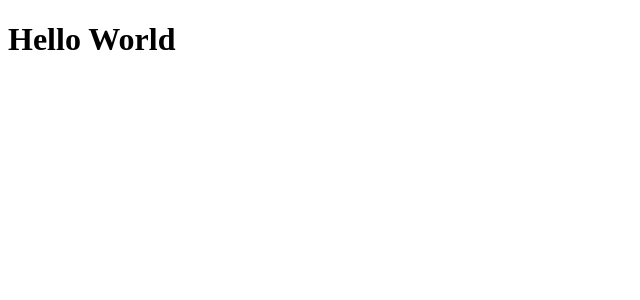
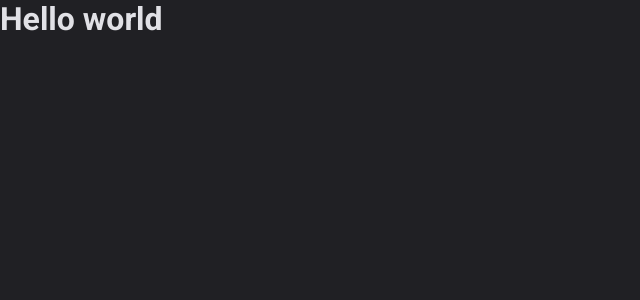
Before and after one commit to HugoNCastro/03-dt-money, a React (Vite) app: page / in a window 1280 px wide. Shown: the top 300 px of the page, without its empty margins (0-640 px from the left). Built offline with nearby package versions, Linux system fonts and the light colour scheme.

Commit message:
Definição de estilos da aplicação

```diff
--- a/index.html
+++ b/index.html
@@ -2,9 +2,12 @@
 <html lang="en">
   <head>
     <meta charset="UTF-8" />
-    <link rel="icon" type="image/svg+xml" href="/vite.svg" />
+    <link rel="preconnect" href="https://fonts.googleapis.com">
+    <link rel="preconnect" href="https://fonts.gstatic.com" crossorigin>
+    <link href="https://fonts.googleapis.com/css2?family=Baloo+2:wght@700;800&family=Roboto:wght@400;700&display=swap" rel="stylesheet">
+
     <meta name="viewport" content="width=device-width, initial-scale=1.0" />
-    <title>Vite + React + TS</title>
+    <title>DT Money</title>
   </head>
   <body>
     <div id="root"></div>
--- a/package.json
+++ b/package.json
@@ -9,8 +9,12 @@
     "preview": "vite preview"
   },
   "dependencies": {
+    "@rocketseat/eslint-config": "^1.2.0",
+    "@types/styled-components": "^5.1.26",
+    "eslint": "^8.38.0",
     "react": "^18.2.0",
-    "react-dom": "^18.2.0"
+    "react-dom": "^18.2.0",
+    "styled-components": "^5.3.9"
   },
   "devDependencies": {
     "@types/react": "^18.0.28",
--- a/src/App.tsx
+++ b/src/App.tsx
@@ -1,6 +1,12 @@
+import { ThemeProvider } from 'styled-components'
+import { defaultTheme } from './styles/themes/defauit'
+import { GlobalStyle } from './styles/global'
+
 export function App() {
-
   return (
-    <h1>Hello World</h1>
+    <ThemeProvider theme={defaultTheme}>
+      <GlobalStyle />
+      <h1>Hello world</h1>
+    </ThemeProvider>
   )
 }
--- /dev/null
+++ b/src/styles/global.ts
@@ -0,0 +1,24 @@
+import { createGlobalStyle } from 'styled-components'
+
+export const GlobalStyle = createGlobalStyle`
+  * {
+    margin: 0;
+    padding: 0;
+    box-sizing: border-box;
+  }
+
+  :focus {
+    outline: 0;
+    box-shadow: 0 0 0 2px ${(props) => props.theme['gray-500']};
+  }
+
+  body {
+    background-color: ${(props) => props.theme['gray-800']};
+    color: ${(props) => props.theme['gray-100']};
+    -webkit-font-smoothing: antialiased;
+  }
+
+  body, input, textarea, button {
+    font: 400 1rem Roboto, sans-serif;
+  }
+`
--- /dev/null
+++ b/src/styles/themes/defauit.ts
@@ -0,0 +1,20 @@
+export const defaultTheme = {
+  white: '#fff',
+
+  'gray-100': '#E1E1E6',
+  'gray-300': '#C4C4CC',
+  'gray-400': '#8D8D99',
+  'gray-500': '#7C7C8A',
+  'gray-600': '#323238',
+  'gray-700': '#29292E',
+  'gray-800': '#202024',
+  'gray-900': '#121214',
+
+  'green-300': '#00B37E',
+  'green-500': '#00875F',
+  'green-700': '#015F43',
+
+  'red-300': '#F75A68',
+  'red-500': '#AB222E',
+  'red-700': '#7A1921',
+} as const
```
Also changed, not shown: src/@types/styled.d.ts (added, +8 -0 lines), .eslintrc.json (added), 1 other file (tests, documents, lock files or other folders).
